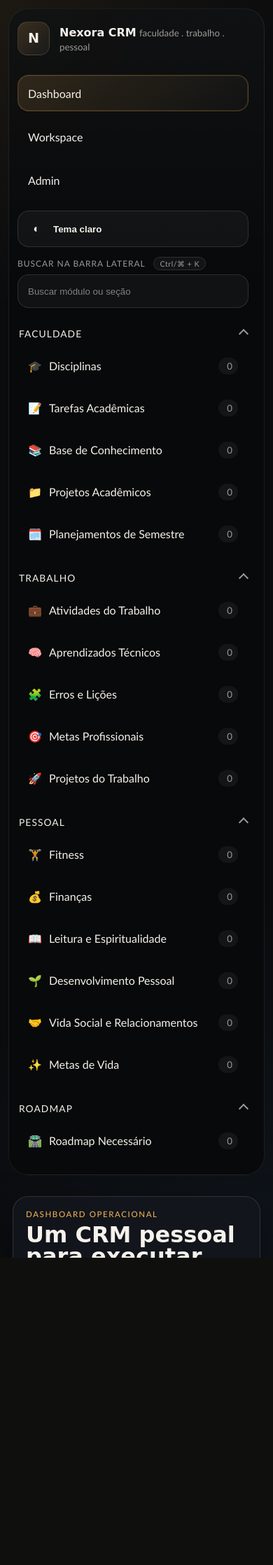
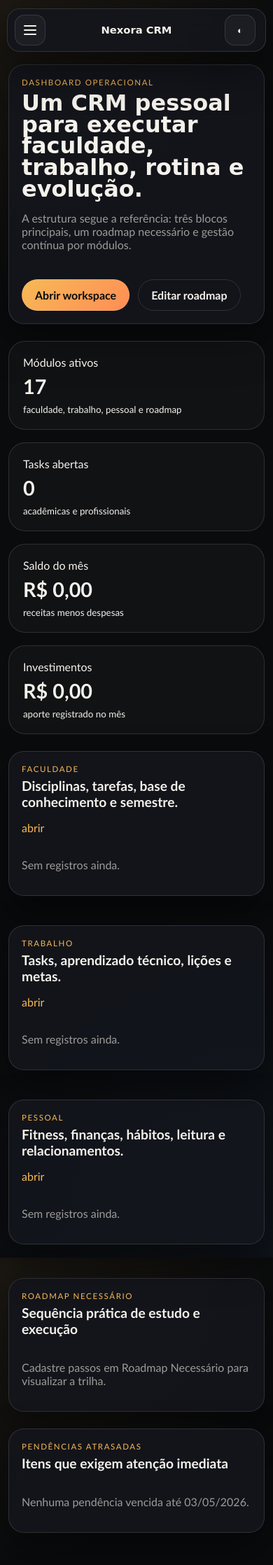
Before and after one commit to IltonBJSilva/nexora_crm, a Django app: page / in a window 390 px wide. Shown: the whole page at 70% size. Before the commit the page ends 1797 px from the top, so only its background shows below. Run offline with Django 5.2, Linux system fonts and the light colour scheme; data that the repository does not hold is empty; parts of the project's set-up code (start-up, migrations or seed data) failed here and were passed over.

Commit message:
feat: optimize mobile navigation and layout

```diff
--- a/static/css/app.css
+++ b/static/css/app.css
@@ -70,9 +70,19 @@ body {
     overflow: hidden;
 }
 
+body.is-mobile-nav-open {
+    overflow: hidden;
+}
+
 a {
     color: inherit;
     text-decoration: none;
+}
+
+.mobile-topbar,
+.mobile-overlay,
+.sidebar__close {
+    display: none;
 }
 
 .shell {
@@ -732,14 +742,118 @@ html[data-theme="light"] input[type="date"].input::-webkit-calendar-picker-indic
 }
 
 @media (max-width: 1200px) {
-    .shell,
     .split {
         grid-template-columns: 1fr;
     }
 
+    .mobile-topbar {
+        position: fixed;
+        top: 12px;
+        left: 12px;
+        right: 12px;
+        z-index: 50;
+        display: grid;
+        grid-template-columns: 48px minmax(0, 1fr) 48px;
+        align-items: center;
+        gap: 12px;
+        min-height: 64px;
+        padding: 10px 12px;
+        border: 1px solid var(--line);
+        border-radius: 22px;
+        background: var(--panel);
+        box-shadow: var(--shadow);
+        backdrop-filter: blur(14px);
+    }
+
+    .mobile-topbar__toggle,
+    .mobile-topbar__theme,
+    .sidebar__close {
+        width: 44px;
+        height: 44px;
+        display: inline-flex;
+        align-items: center;
+        justify-content: center;
+        border: 1px solid var(--line);
+        border-radius: 14px;
+        background: var(--surface-mid);
+        color: var(--text);
+        cursor: pointer;
+    }
+
+    .mobile-topbar__toggle {
+        padding: 0;
+        flex-direction: column;
+        gap: 4px;
+    }
+
+    .mobile-topbar__toggle span {
+        width: 18px;
+        height: 2px;
+        border-radius: 999px;
+        background: currentColor;
+    }
+
+    .mobile-topbar__brand {
+        min-width: 0;
+        font: 700 1rem/1.1 "Segoe Print", cursive;
+        text-align: center;
+        white-space: nowrap;
+        overflow: hidden;
+        text-overflow: ellipsis;
+    }
+
+    .mobile-overlay {
+        position: fixed;
+        inset: 0;
+        z-index: 39;
+        border: 0;
+        background: rgba(6, 8, 12, 0.46);
+        opacity: 0;
+        pointer-events: none;
+        transition: opacity 180ms ease;
+    }
+
+    body.is-mobile-nav-open .mobile-overlay {
+        opacity: 1;
+        pointer-events: auto;
+    }
+
     .sidebar {
+        position: fixed;
+        inset: 0 auto 0 0;
+        z-index: 40;
+        width: min(86vw, 340px);
+        height: 100dvh;
+        padding: 12px;
+        transform: translateX(-110%);
+        transition: transform 220ms ease;
+    }
+
+    body.is-mobile-nav-open .sidebar {
+        transform: translateX(0);
+    }
+
+    .sidebar__inner {
+        position: relative;
+        padding-top: 76px;
+    }
+
+    .sidebar__close {
+        position: absolute;
+        top: 18px;
+        right: 14px;
+    }
+
+    .shell {
+        display: block;
         height: auto;
-        padding: 14px 14px 0;
+    }
+
+    .main {
+        height: auto;
+        min-height: 100dvh;
+        overflow: visible;
+        padding: 92px 14px 28px;
     }
 
     .stat-grid,
@@ -747,24 +861,9 @@ html[data-theme="light"] input[type="date"].input::-webkit-calendar-picker-indic
     .module-grid {
         grid-template-columns: repeat(2, minmax(0, 1fr));
     }
-
-    .main {
-        height: auto;
-        overflow: visible;
-        padding: 18px 14px 28px;
-    }
-
-    body {
-        overflow: auto;
-    }
 }
 
 @media (max-width: 720px) {
-    .main,
-    .sidebar {
-        padding: 18px;
-    }
-
     .hero,
     .panel {
         padding: 18px;
@@ -783,15 +882,50 @@ html[data-theme="light"] input[type="date"].input::-webkit-calendar-picker-indic
         align-items: start;
     }
 
-    .sidebar {
-        padding: 12px;
+    .hero__actions,
+    .search,
+    .modal__actions {
+        width: 100%;
     }
 
-    .sidebar__inner {
-        padding: 18px 12px 22px;
+    .panel__header,
+    .record-card__top,
+    .record-card__actions,
+    .form-actions,
+    .modal__actions {
+        flex-direction: column;
+        align-items: stretch;
     }
 
     .sidebar-group__summary {
         padding-inline: 2px;
     }
+
+    .record-card__actions .text-link,
+    .record-card__actions .action-link-button,
+    .form-actions .button,
+    .modal__actions .button {
+        width: 100%;
+        text-align: center;
+    }
+
+    .main {
+        padding: 92px 12px 22px;
+    }
+
+    .mobile-topbar {
+        left: 10px;
+        right: 10px;
+        min-height: 58px;
+        padding: 8px 10px;
+        border-radius: 18px;
+    }
+
+    .mobile-topbar__brand {
+        font-size: 0.92rem;
+    }
+
+    .modal {
+        width: calc(100% - 24px);
+    }
 }
--- a/static/js/app.js
+++ b/static/js/app.js
@@ -1,6 +1,7 @@
 document.addEventListener("DOMContentLoaded", () => {
     const root = document.documentElement;
     const toggleButton = document.querySelector("[data-theme-toggle]");
+    const mobileThemeButton = document.querySelector("[data-theme-toggle-mobile]");
     const toggleLabel = document.querySelector("[data-theme-label]");
     const toggleIcon = document.querySelector("[data-theme-icon]");
     const storageKey = "nexora-theme";
@@ -17,6 +18,9 @@ document.addEventListener("DOMContentLoaded", () => {
         if (toggleIcon) {
             toggleIcon.textContent = isLight ? "☾" : "◐";
         }
+        if (mobileThemeButton) {
+            mobileThemeButton.textContent = isLight ? "☾" : "◐";
+        }
         toggleButton.setAttribute("aria-pressed", String(isLight));
     };
 
@@ -28,6 +32,10 @@ document.addEventListener("DOMContentLoaded", () => {
         root.setAttribute("data-theme", nextTheme);
         localStorage.setItem(storageKey, nextTheme);
         updateThemeButton(nextTheme);
+    });
+
+    mobileThemeButton?.addEventListener("click", () => {
+        toggleButton.click();
     });
 
     const deleteModal = document.querySelector("[data-delete-modal]");
@@ -69,4 +77,37 @@ document.addEventListener("DOMContentLoaded", () => {
             deleteForm.setAttribute("action", "");
         });
     }
+
+    const body = document.body;
+    const mobileOpenButton = document.querySelector("[data-mobile-nav-open]");
+    const mobileCloseButton = document.querySelector("[data-mobile-nav-close]");
+    const mobileOverlay = document.querySelector("[data-mobile-overlay]");
+    const mobileBreakpoint = window.matchMedia("(max-width: 1200px)");
+
+    const closeMobileNav = () => {
+        body.classList.remove("is-mobile-nav-open");
+    };
+
+    const openMobileNav = () => {
+        if (!mobileBreakpoint.matches) {
+            return;
+        }
+        body.classList.add("is-mobile-nav-open");
+    };
+
+    mobileOpenButton?.addEventListener("click", openMobileNav);
+    mobileCloseButton?.addEventListener("click", closeMobileNav);
+    mobileOverlay?.addEventListener("click", closeMobileNav);
+
+    mobileBreakpoint.addEventListener("change", (event) => {
+        if (!event.matches) {
+            closeMobileNav();
+        }
+    });
+
+    document.addEventListener("keydown", (event) => {
+        if (event.key === "Escape") {
+            closeMobileNav();
+        }
+    });
 });
--- a/templates/base.html
+++ b/templates/base.html
@@ -18,9 +18,20 @@
     <script src="{% static 'js/sidebar.js' %}" defer></script>
 </head>
 <body>
+    <div class="mobile-topbar">
+        <button class="mobile-topbar__toggle" type="button" data-mobile-nav-open aria-label="Abrir navegacao">
+            <span></span>
+            <span></span>
+            <span></span>
+        </button>
+        <a class="mobile-topbar__brand" href="{% url 'dashboard' %}">Nexora CRM</a>
+        <button class="mobile-topbar__theme" type="button" data-theme-toggle-mobile aria-label="Trocar tema">◐</button>
+    </div>
+    <button class="mobile-overlay" type="button" data-mobile-overlay aria-label="Fechar navegacao"></button>
     <div class="shell">
         <aside class="sidebar">
             <div class="sidebar__inner">
+                <button class="sidebar__close" type="button" data-mobile-nav-close aria-label="Fechar navegacao">×</button>
                 <a class="brand" href="{% url 'dashboard' %}">
                     <span class="brand__mark">N</span>
                     <div>
```
